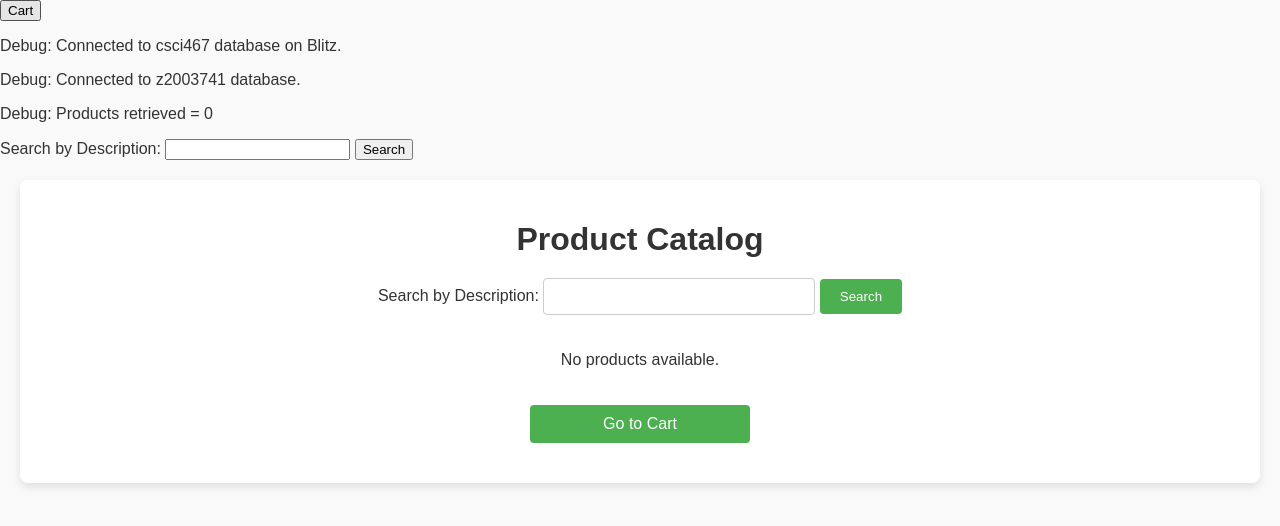
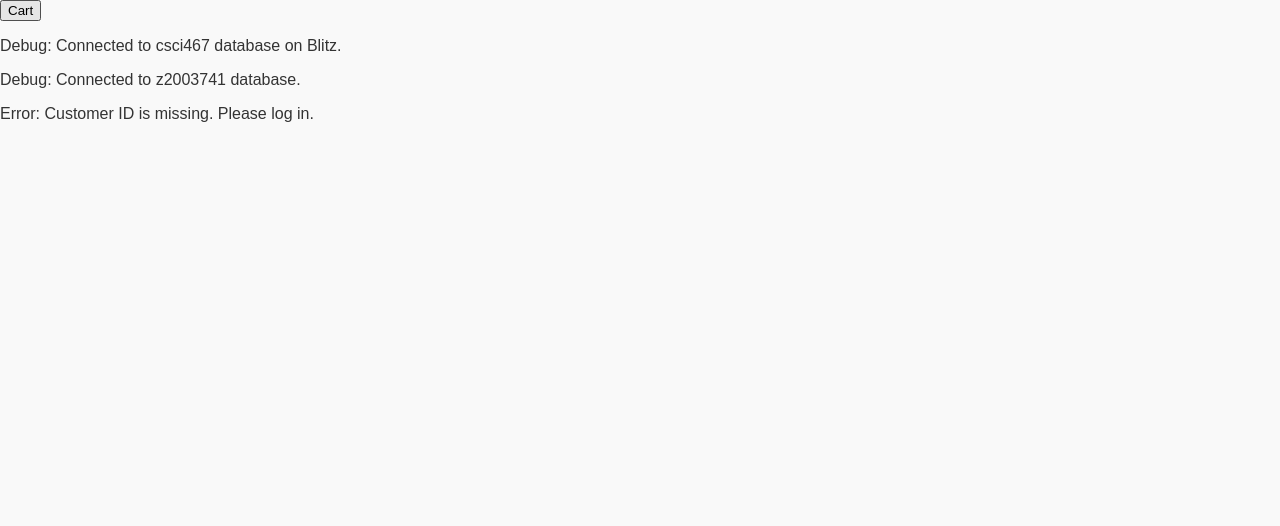
Before and after one commit to KaiJorellDanan/467, a PHP site: page /CustomerSystem.php in a window 1280 px wide. Shown: the top 526 px of the page. Run offline with PHP 8.4, Linux system fonts and the light colour scheme; data that the repository does not hold is empty.

Commit message:
Update CustomerSystem.php

```diff
--- a/CustomerSystem.php
+++ b/CustomerSystem.php
@@ -143,20 +143,11 @@ try {
     session_start();
     $customer_id = $_SESSION['customer_id'] ?? null;
 
-    // Search query for 'parts' table in Blitz
-    $searchTerm = $_GET['search'] ?? '';
-    $sql = "SELECT * FROM parts";
-    if ($searchTerm) {
-        $sql .= " WHERE description LIKE :searchTerm";
+    if (!$customer_id) {
+        // If customer_id doesn't exist in the session, handle the case
+        echo "<p>Error: Customer ID is missing. Please log in.</p>";
+        exit;
     }
-    $stmt = $pdo->prepare($sql);
-    if ($searchTerm) {
-        $stmt->bindValue(':searchTerm', '%' . $searchTerm . '%', PDO::PARAM_STR);
-    }
-    $stmt->execute();
-    $products = $stmt->fetchAll(PDO::FETCH_ASSOC);
-
-    echo "<p>Debug: Products retrieved = " . count($products) . "</p>";
 
     // Handle adding to cart
     if ($_SERVER['REQUEST_METHOD'] === 'POST' && isset($_POST['productId'], $_POST['quantity'])) {
@@ -175,19 +166,43 @@ try {
         echo "<p>Added $customerQuantity of Item ID: $itemId ($weight lbs) to your cart.</p>";
         echo "<p>Total Weight of Items = $totalWeight</p>";
 
+        // Disable foreign key checks to avoid foreign key constraint issues
+        $pdo2->exec("SET foreign_key_checks = 0");
+
         // Insert into cart in 'z2003741' database
         $stmt = $pdo2->prepare("INSERT INTO Cart (customer_id, item_id, customerq, qweight)
             VALUES (:customer_id, :item_id, :customerq, :qweight)
             ON DUPLICATE KEY UPDATE
             customerq = customerq + :customerq,
             qweight = qweight + :qweight");
+
         $stmt->bindParam(':customer_id', $customer_id, PDO::PARAM_INT);
         $stmt->bindParam(':item_id', $itemId, PDO::PARAM_INT);
         $stmt->bindParam(':customerq', $customerQuantity, PDO::PARAM_INT);
         $stmt->bindParam(':qweight', $totalWeight, PDO::PARAM_STR);
         $stmt->execute();
+
+        // Re-enable foreign key checks after insertion
+        $pdo2->exec("SET foreign_key_checks = 1");
     }
-} catch (PDOException $e) {
+
+        // Search query for 'parts' table in Blitz
+    $searchTerm = $_GET['search'] ?? '';
+    $sql = "SELECT * FROM parts";
+    if ($searchTerm) {
+        $sql .= " WHERE description LIKE :searchTerm";
+    }
+    $stmt = $pdo->prepare($sql);
+    if ($searchTerm) {
+        $stmt->bindValue(':searchTerm', '%' . $searchTerm . '%', PDO::PARAM_STR);
+    }
+    $stmt->execute();
+    $products = $stmt->fetchAll(PDO::FETCH_ASSOC);
+
+    echo "<p>Debug: Products retrieved = " . count($products) . "</p>";
+
+
+}catch (PDOException $e) {
     echo "<p>Connection to database failed: " . htmlspecialchars($e->getMessage()) . "</p>";
     exit;
 }
```
